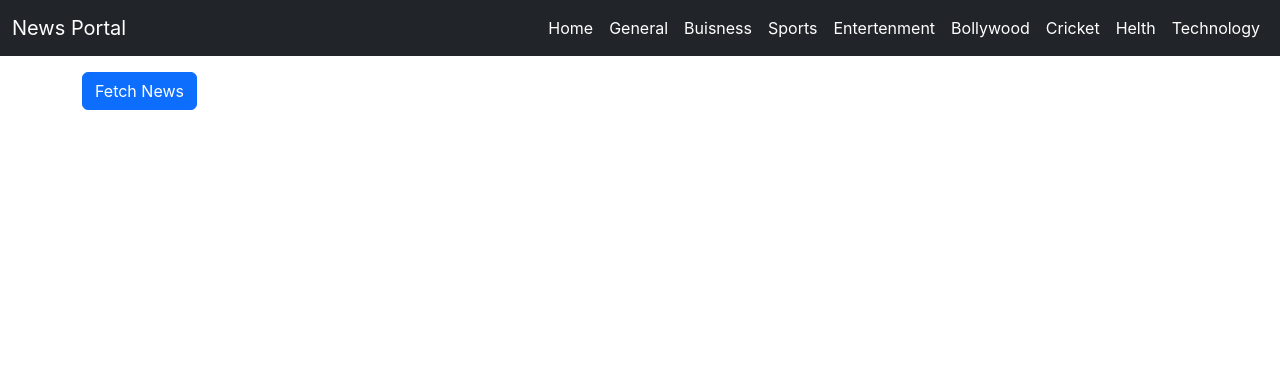
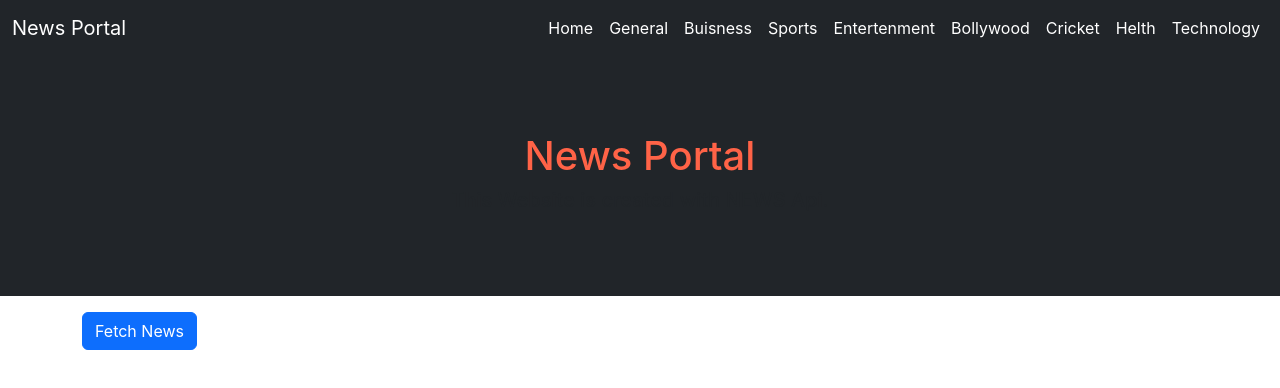
Before and after one commit to takeshwar13/news-portal, a React (Create React App) app: page /home in a window 1280 px wide. Shown: the top 388 px of the page. Built offline with nearby package versions, Linux system fonts and the light colour scheme.

Commit message:
Imported HomeDisplay Component

```diff
--- a/src/Pages/Home.js
+++ b/src/Pages/Home.js
@@ -1,10 +1,12 @@
 import React from "react";
 import FetchNews from "../Component/FetchNews";
+import HomeDisplay from "../Component/HomeDisplay";
 
 const Home = () => {
   return (
     <>
       <div>
+        <HomeDisplay />
         <FetchNews />
       </div>
     </>
```
